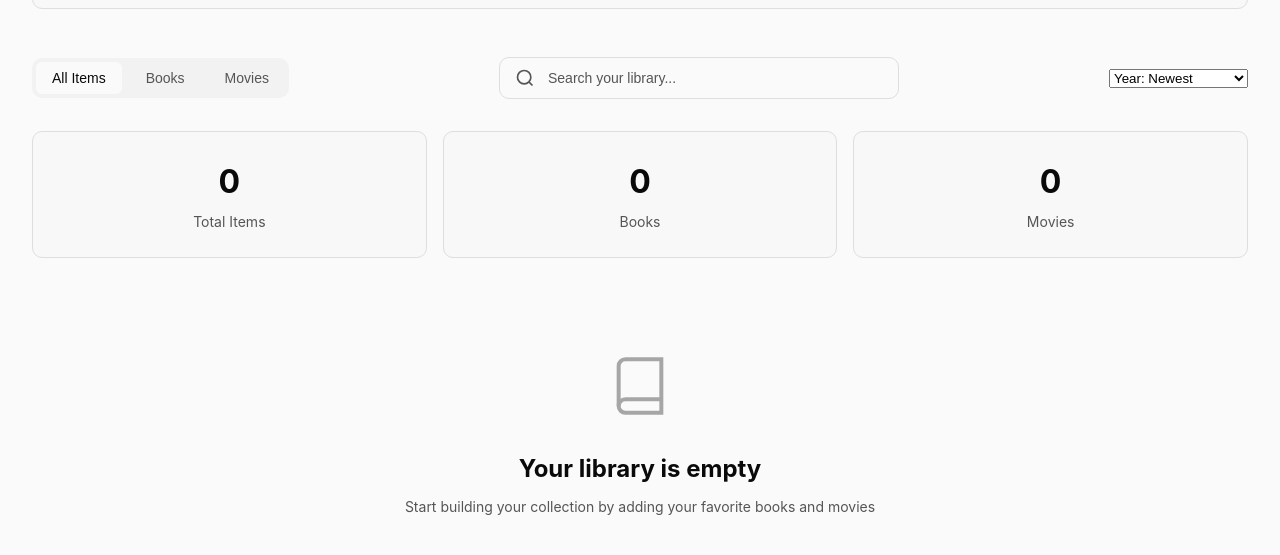
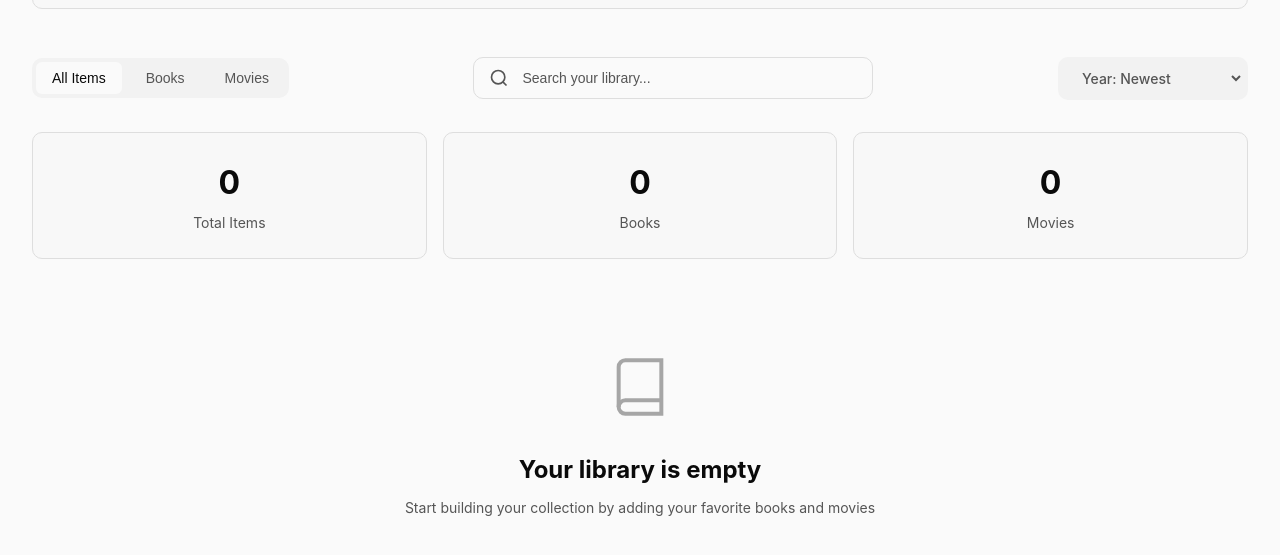
Before and after one commit to eestien/movie-and-book-library, a plain HTML site: page index.html in a window 1280 px wide. Shown: the part 167-722 px from the top of the page. Drawn offline with Linux system fonts and the light colour scheme; no server answers.

Commit message:
Update styles.css

```diff
--- a/styles.css
+++ b/styles.css
@@ -191,6 +191,44 @@ body {
 
 .search-input::placeholder {
   color: var(--muted-foreground);
+}
+
+/* Sort */
+.sort-box {
+  flex-shrink: 0;
+  max-width: 220px;
+  background-color: var(--muted);
+  padding: 0.25rem;
+  border-radius: var(--radius);
+}
+
+.select-wrapper {
+  position: relative;
+  display: block;
+}
+
+.sort-select {
+  background-color: transparent; /* match .filter-tab */
+  border: none;
+  color: var(--muted-foreground);
+  padding: 0.5rem 1rem; /* match .filter-tab */
+  border-radius: calc(var(--radius) - 0.25rem);
+  font-size: 0.875rem; /* match .filter-tab */
+  font-weight: 500;      /* match .filter-tab */
+  font-family: inherit;
+  line-height: 1;        /* closer to button */
+  outline: none;
+  transition: color 0.2s, background-color 0.2s;
+  cursor: pointer;
+}
+
+.sort-select:focus {
+  box-shadow: none;
+  outline: none;
+}
+
+.sort-select:hover {
+  color: var(--foreground);
 }
 
 /* Stats */
@@ -501,6 +539,15 @@ body {
     max-width: none;
   }
 
+  .sort-box {
+    width: 100%;
+    max-width: none;
+  }
+
+  .sort-select {
+    width: 100%;
+  }
+
   .library-grid {
     grid-template-columns: repeat(auto-fill, minmax(240px, 1fr));
     gap: 1rem;
```
